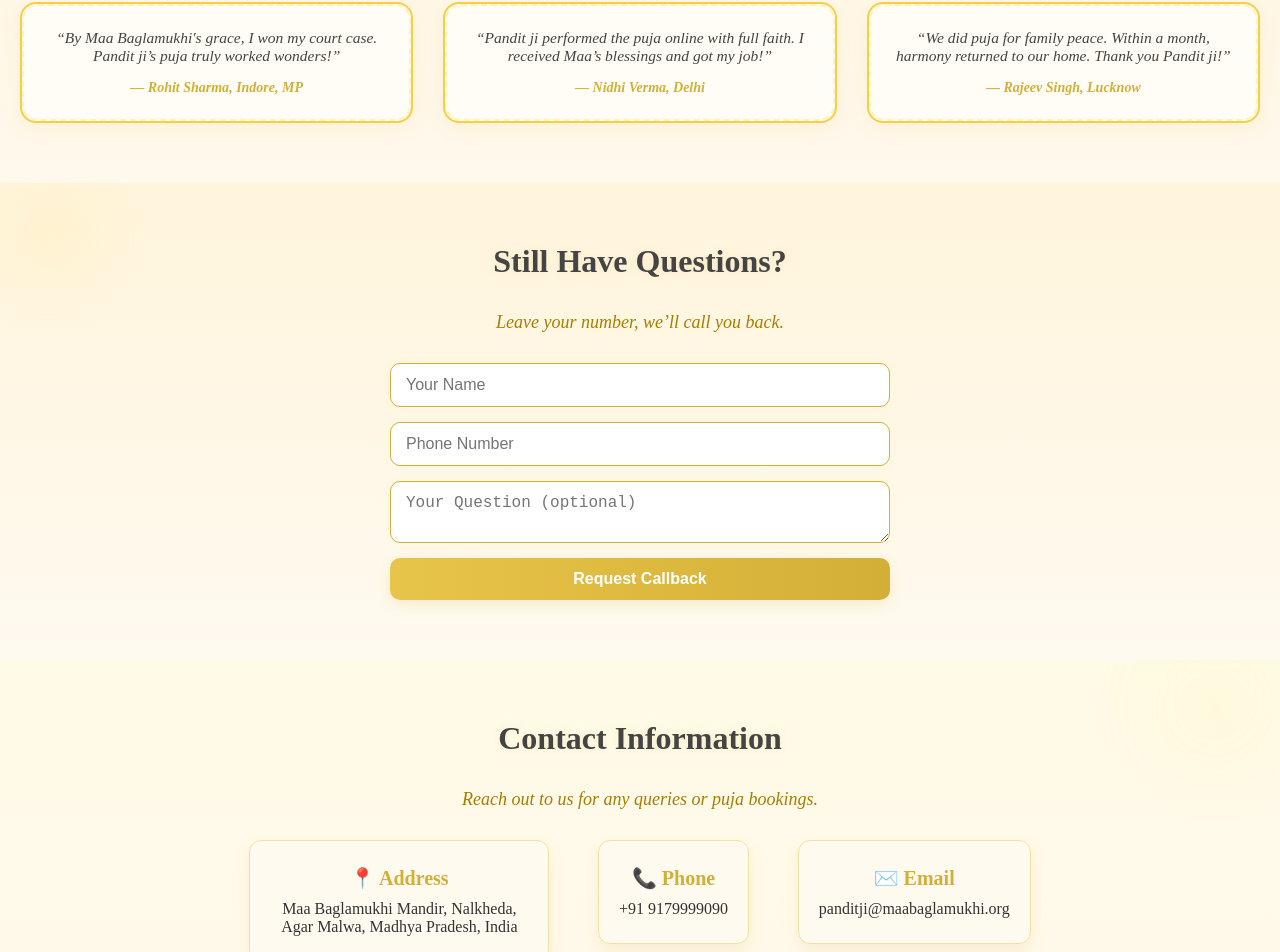
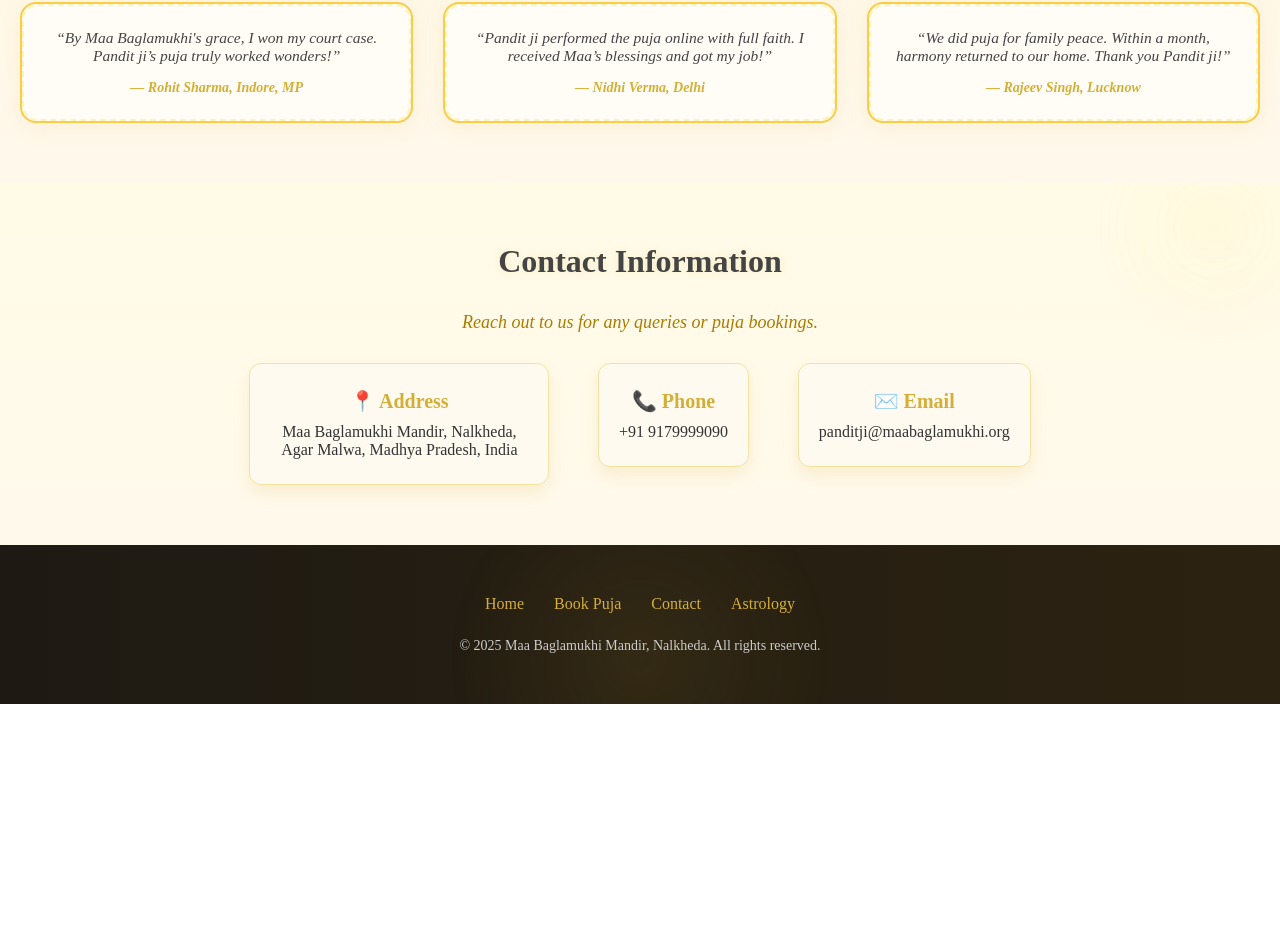
Before and after one commit to Tanishthathera/Maa-Baglamukhi-Proj, a React (Vite) app in the folder maa-baglamukhi-temple/: page / in a window 1280 px wide. Shown: the part 5862-6814 px from the top of the page. After the commit the page ends 6566 px from the top, so only its background shows below. Built offline with nearby package versions, Linux system fonts and the light colour scheme.

Commit message:
Updated something2

```diff
--- a/maa-baglamukhi-temple/src/App.jsx
+++ b/maa-baglamukhi-temple/src/App.jsx
@@ -8,6 +8,7 @@ import Contact from "./pages/Contact";
 import Astrology from "./pages/Astrology";
 import Gallery from "./pages/Gallery";
 import AboutMaaFull from "./components/AboutMaaFull";
+import Questions from "./components/Questions";
 
 const App = () => {
   return (
@@ -20,6 +21,7 @@ const App = () => {
         <Route path="/astrology" element={<Astrology />} />
         <Route path="/gallery" element={<Gallery />} />
         <Route path="/about-maa-full" element={<AboutMaaFull />} />
+        <Route path="/questions" element={<Questions />} />
       </Routes>
       <Footer />
     </>
--- a/maa-baglamukhi-temple/src/pages/Home.jsx
+++ b/maa-baglamukhi-temple/src/pages/Home.jsx
@@ -12,7 +12,6 @@ import Milestones from "../components/Milestones";
 import HowItWorks from "../components/HowItWorks";
 import PanditReference from "../components/PanditReference";
 import Testimonials from "../components/Testimonials";
-import Questions from "../components/Questions";
 import ContactInfo from "../components/ContactInfo";
 
 const Home = () => {
@@ -36,7 +35,7 @@ const Home = () => {
       <HowItWorks />
       <PanditReference />
       <Testimonials />
-      <Questions />
+
       <ContactInfo />
     </>
   );
```
